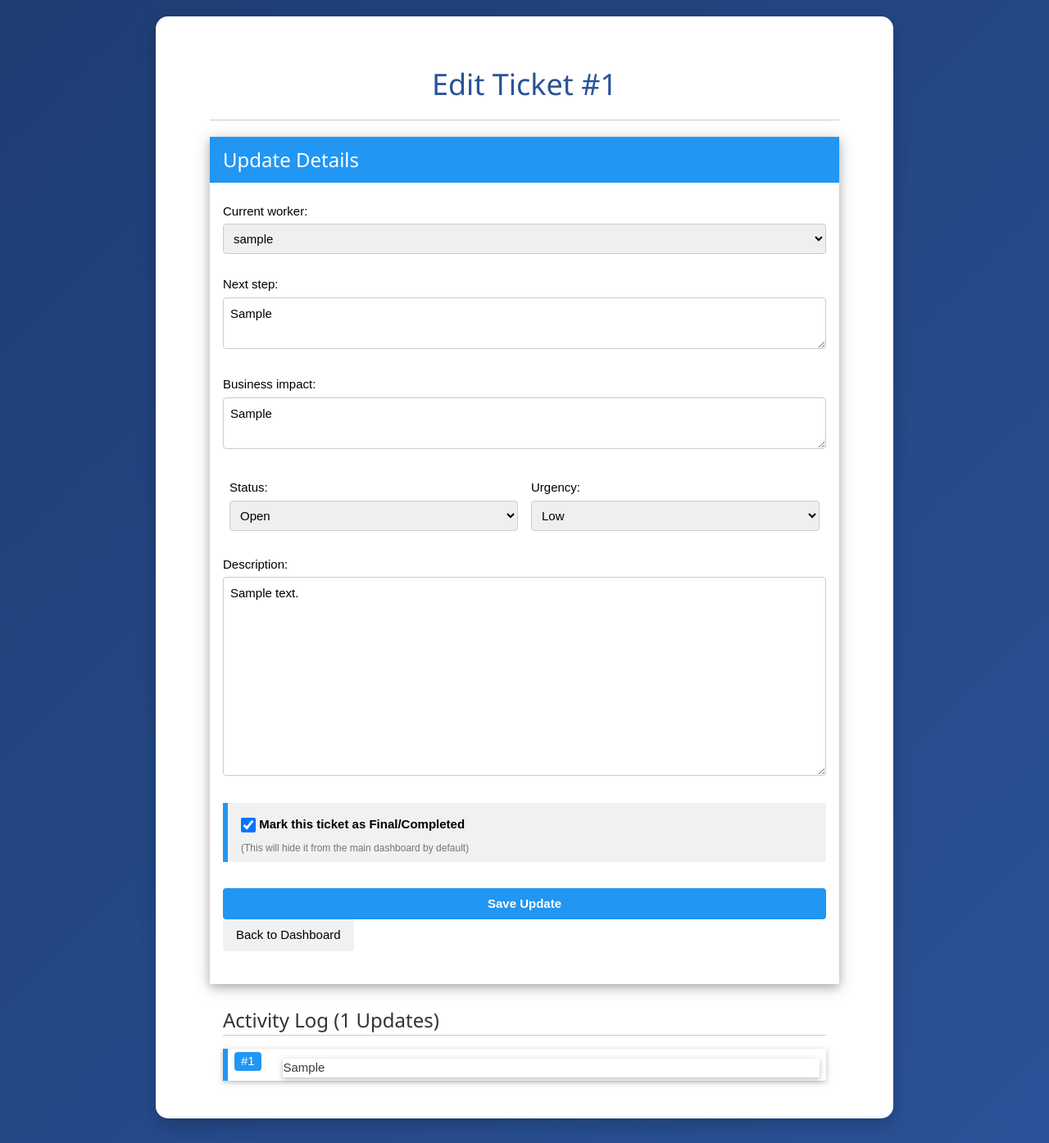
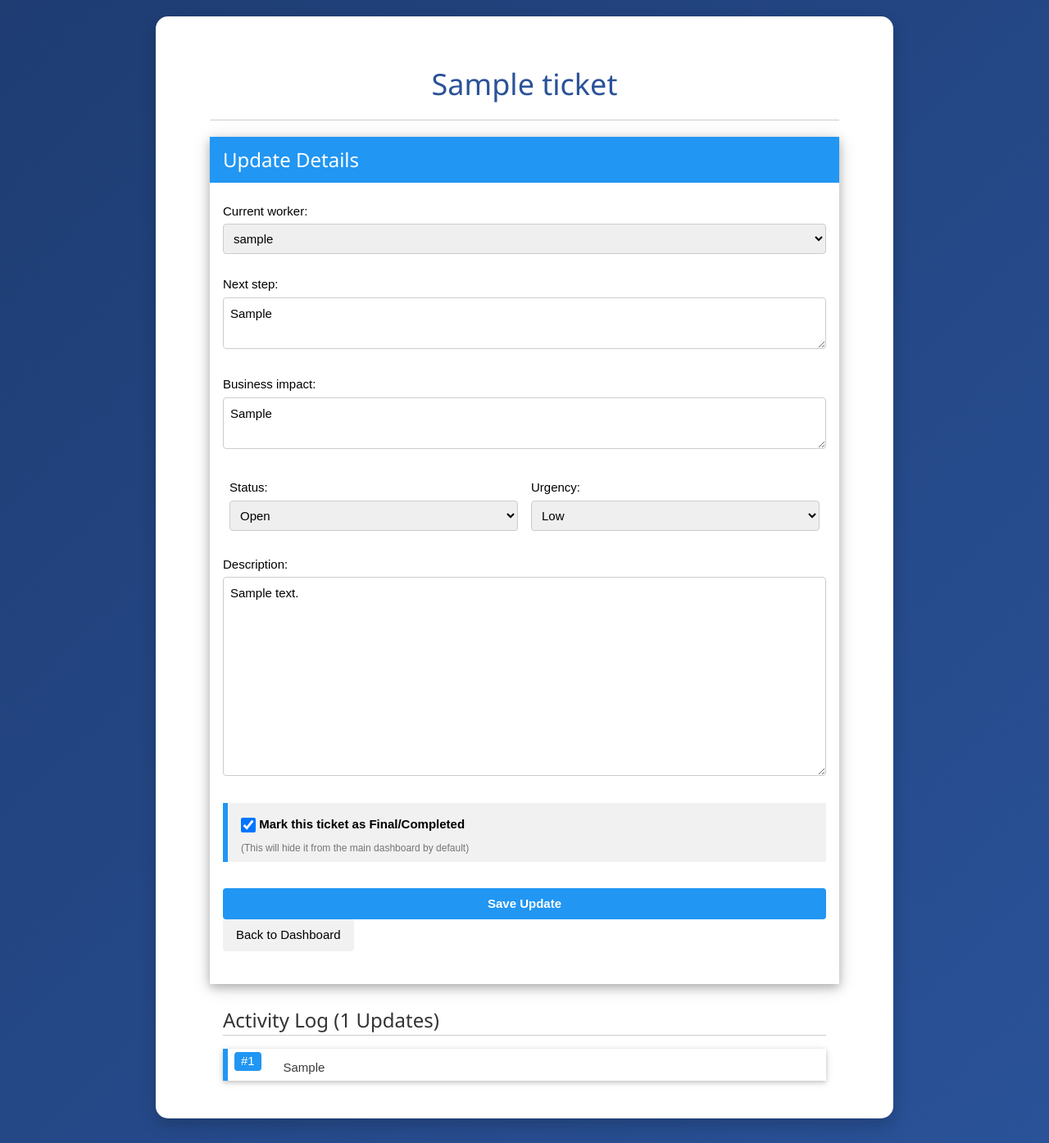
Before and after one commit to bisayangpusa/ticketing_system, a Django app: page /edit/1/ in a window 1280 px wide. Shown: the part 63-1458 px from the top of the page at 82% size. Run offline with Django 5.2, Linux system fonts and the light colour scheme; a user stored in the database is signed in; tables that the repository leaves empty hold one stand-in row (values such as "Sample post").

Commit message:
changed Edit Ticket to Ticket name in edit_ticket.html

```diff
--- a/tickets/templates/edit_ticket.html
+++ b/tickets/templates/edit_ticket.html
@@ -2,7 +2,7 @@
 
 {% block content %}
 <div class="w3-container" style="max-width: 800px; margin: auto;">
-    <h1 class="w3-border-bottom w3-padding-16">Edit Ticket #{{ ticket.id|stringformat:".8s" }}</h1>
+    <h1 class="w3-border-bottom w3-padding-16">{{ ticket.title }}</h1>
 
     <div class="w3-card-4 w3-white w3-margin-bottom">
         <header class="w3-container w3-blue">
@@ -85,7 +85,7 @@
                         </p>
 
                         -->
-                        <div class="w3-text-dark-grey w3-card-2" style="margin-top: 8px; line-height: 1.5;">
+                        <div class="w3-text-dark-grey" style="margin-top: 8px; line-height: 1.5;">
                             {{ log.changes|linebreaksbr }}
                         </div>
 
```
